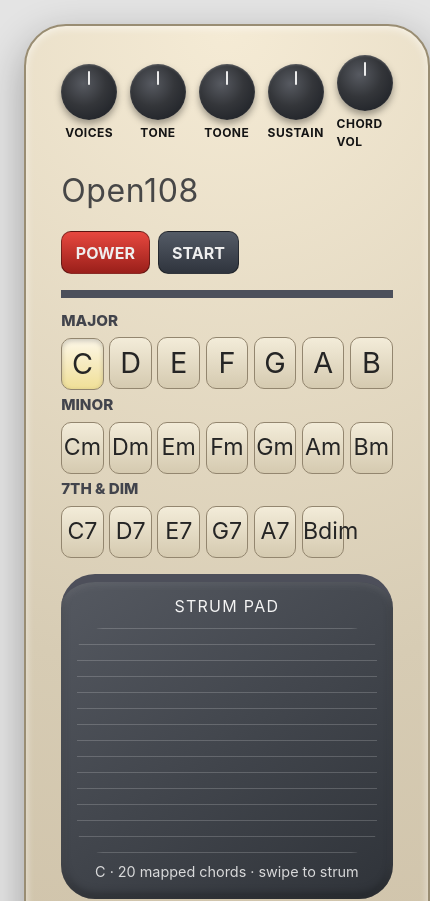
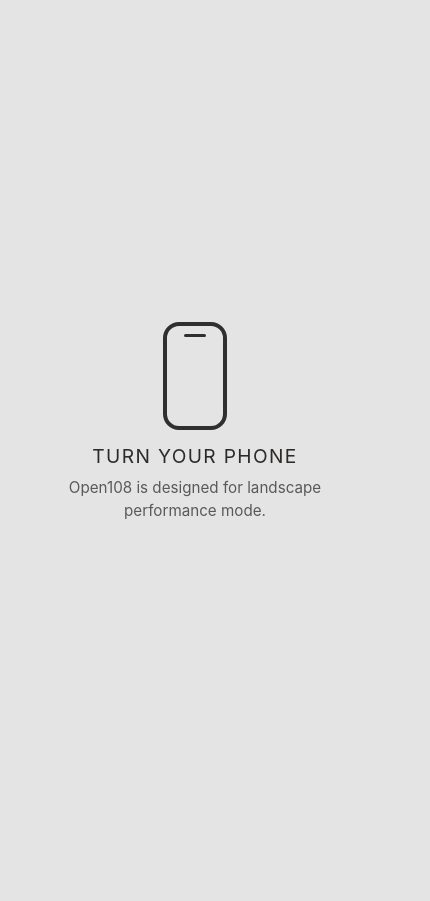
Before and after one commit to ElevenNorthCo/elevennorth-synth, a React (Vite) app: page / in a window 390 px wide. Shown: the top 901 px of the page, 430 px wide, since content can reach past the window. After the commit the page ends 844 px from the top, so only its background shows below. Built offline with nearby package versions, Linux system fonts and the light colour scheme.

Commit message:
Add landscape lock screen for mobile portrait orientation

```diff
--- a/src/App.tsx
+++ b/src/App.tsx
@@ -4,7 +4,15 @@ import Open108 from './components/Open108';
 function App() {
   return (
     <main className="app-stage">
-      <Open108 />
+      <section className="rotate-lock" aria-hidden="true">
+        <div className="phone-icon" />
+        <h2>Turn your phone</h2>
+        <p>Open108 is designed for landscape performance mode.</p>
+      </section>
+
+      <section className="synth-stage">
+        <Open108 />
+      </section>
     </main>
   );
 }
--- a/src/index.css
+++ b/src/index.css
@@ -20,6 +20,55 @@ body {
   padding: 1.5rem;
 }
 
+.rotate-lock {
+  display: none;
+  max-width: 340px;
+  text-align: center;
+  color: #2d2b29;
+}
+
+.rotate-lock h2 {
+  margin: 0.8rem 0 0.35rem;
+  text-transform: uppercase;
+  font-size: 1.2rem;
+  letter-spacing: 0.07em;
+}
+
+.rotate-lock p {
+  margin: 0;
+  opacity: 0.75;
+  font-size: 0.95rem;
+}
+
+.phone-icon {
+  width: 64px;
+  height: 108px;
+  border: 4px solid #2f2f2f;
+  border-radius: 16px;
+  margin: 0 auto;
+  position: relative;
+  animation: rotatePrompt 1.8s ease-in-out infinite;
+  transform-origin: center;
+}
+
+.phone-icon::before {
+  content: '';
+  position: absolute;
+  top: 8px;
+  left: 50%;
+  transform: translateX(-50%);
+  width: 22px;
+  height: 3px;
+  border-radius: 999px;
+  background: #2f2f2f;
+}
+
+.synth-stage {
+  width: 100%;
+  display: grid;
+  place-items: center;
+}
+
 .open108-shell {
   width: min(1200px, 100%);
   border-radius: 140px;
@@ -27,6 +76,20 @@ body {
   border: 2px solid #998d73;
   box-shadow: inset 0 2px 8px rgba(255, 255, 255, 0.6), 0 14px 40px rgba(0, 0, 0, 0.3);
   padding: 1.8rem 2.2rem;
+}
+
+@keyframes rotatePrompt {
+  0%,
+  20% {
+    transform: rotate(0deg);
+  }
+  45%,
+  85% {
+    transform: rotate(90deg);
+  }
+  100% {
+    transform: rotate(90deg);
+  }
 }
 
 .open108-top {
@@ -246,3 +309,33 @@ body {
   .mix-controls { grid-template-columns: 1fr; }
   .mix-controls input[type='range'] { width: 100%; }
 }
+
+@media (max-width: 900px) and (orientation: portrait) {
+  .app-stage {
+    place-items: center;
+    padding: 1rem;
+  }
+
+  .rotate-lock {
+    display: block;
+  }
+
+  .synth-stage {
+    display: none;
+  }
+}
+
+@media (max-height: 500px) and (orientation: landscape) {
+  .app-stage {
+    padding: 0.5rem;
+  }
+
+  .open108-shell {
+    border-radius: 32px;
+    padding: 1rem 1.2rem;
+  }
+
+  .strum-grid {
+    height: 150px;
+  }
+}
```
